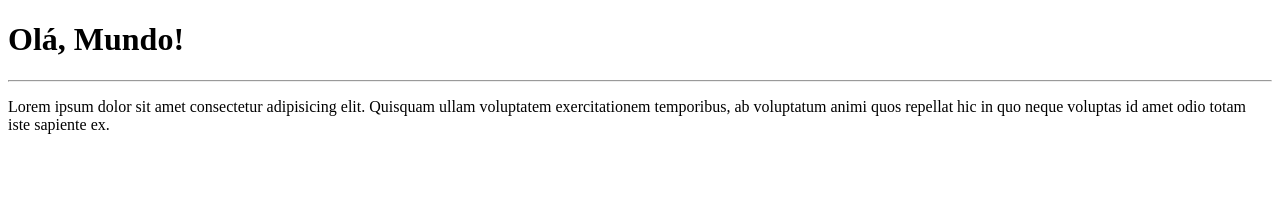
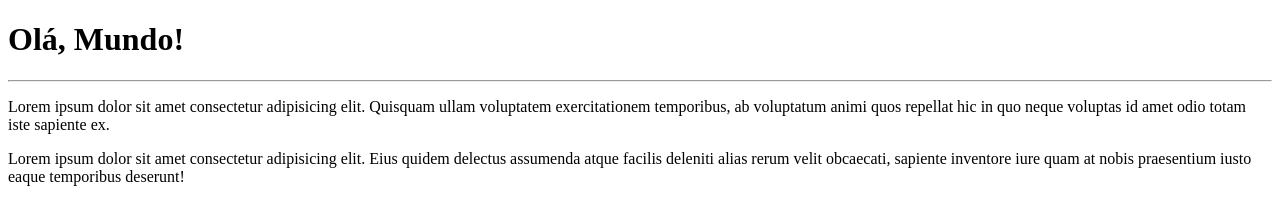
Before and after one commit to Patrocinio23/Ola-Mundo, a plain HTML site: page site-exemplo/index.html in a window 1280 px wide. Drawn offline with Linux system fonts and the light colour scheme.

Commit message:
adicionei um paragrafo

```diff
--- a/site-exemplo/index.html
+++ b/site-exemplo/index.html
@@ -9,5 +9,6 @@
    <h1>Olá, Mundo!</h1>
    <hr>
    <p>Lorem ipsum dolor sit amet consectetur adipisicing elit. Quisquam ullam voluptatem exercitationem temporibus, ab voluptatum animi quos repellat hic in quo neque voluptas id amet odio totam iste sapiente ex.</p>
+   <p>Lorem ipsum dolor sit amet consectetur adipisicing elit. Eius quidem delectus assumenda atque facilis deleniti alias rerum velit obcaecati, sapiente inventore iure quam at nobis praesentium iusto eaque temporibus deserunt!</p>
 </body>
 </html>
```
